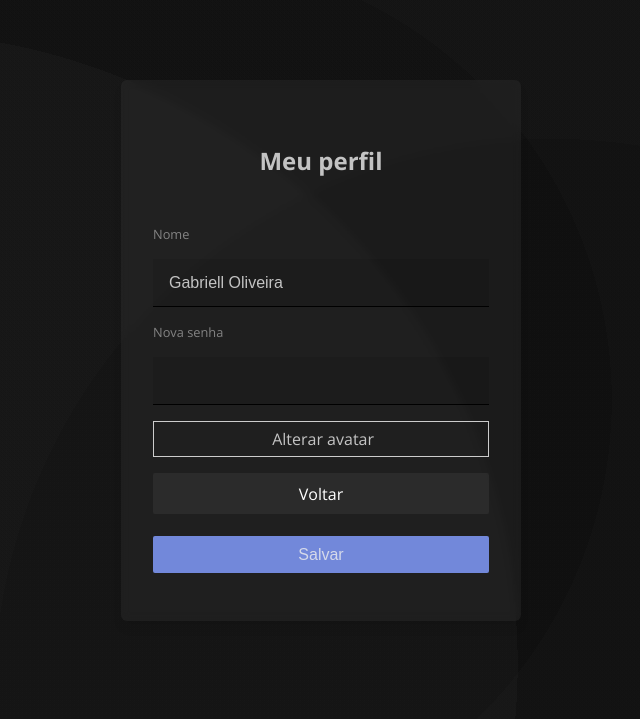
After one commit to lucasousa/concord, a Django app: page /perfil/ in a window 1280 px wide. The commit adds this page. Shown: the top 719 px of the page, without its empty margins (319-959 px from the left). Run offline with Django 4.2, Linux system fonts and the light colour scheme; the visitor is signed in with stand-in values (Sample User, id 1).

Commit message:
profile page

```diff
--- a/core/static/css/login.css
+++ b/core/static/css/login.css
@@ -41,7 +41,7 @@ div.formC > form {
   display: block;
 }
 
-div.formC > form > label {
+div.formC > form > label:not(.custom-file-upload) {
   opacity: 60%;
   font-size: 80%;
 }
@@ -68,10 +68,35 @@ div.formC > form > input:hover {
   border-bottom: 1px solid var(--font-color);
 }
 
+div.formC > form > input[type="file"] {
+  display: none;
+}
+
+.custom-file-upload {
+  border: 1px solid #ccc;
+  padding: 6px 12px;
+  cursor: pointer;
+  display: block;
+  text-align: center;
+  margin-bottom: 1rem;
+}
+
 div.formC > form > button {
   cursor: pointer;
   color: var(--font-color);
   background: #7288da;
+  padding: .6rem 1.4rem;
+  border-radius: 2px;
+  width: 100%;
+}
+
+div.formC > form > a.button.is-light {
+  display: block;
+  text-align: center;
+  margin-bottom: -10px;
+  cursor: pointer;
+  color: white;
+  background: rgba(147, 147, 147, 0.1);
   padding: .6rem 1.4rem;
   border-radius: 2px;
   width: 100%;
--- /dev/null
+++ b/core/templates/core/profile.html
@@ -0,0 +1,32 @@
+<html lang="pt-BR">
+{% load static %}
+<head>
+  <meta charset="UTF-8">
+  <title>Login Form</title>
+  <link rel="stylesheet" href="{% static 'css/login.css' %}">
+  <link rel="stylesheet" href="{% static 'css/main.css' %}">
+  <link rel="stylesheet" href="{% static 'fontawesome/css/all.min.css' %}">
+</head>
+<body>
+<div class="formC">
+  <h2 class="title">
+    Meu perfil
+  </h2>
+  <form method="post">
+    <label>Nome</label>
+    <input type="text" name="name" value="Gabriell Oliveira"/>
+
+    <label>Nova senha</label>
+    <input type="password" name="password"/>
+
+    <label for="file-upload" class="custom-file-upload">
+      <i class="fa fa-cloud-upload"></i> Alterar avatar
+    </label>
+    <input id="file-upload" type="file"/>
+
+    <a class="button is-light">Voltar</a>
+    <button>Salvar</button>
+  </form>
+</div>
+</body>
+</html>
--- a/core/urls.py
+++ b/core/urls.py
@@ -6,4 +6,5 @@ app_name = "core"
 urlpatterns = [
     path("", views.index, name="index"),
     path("home/", views.home, name="home"),
+    path("perfil/", views.profile, name="profile"),
 ]
--- a/core/views.py
+++ b/core/views.py
@@ -14,3 +14,8 @@ def index(request):
 @login_required
 def home(request):
     return render(request, "core/home.html")
+
+
+@login_required
+def profile(request):
+    return render(request, "core/profile.html")
```
